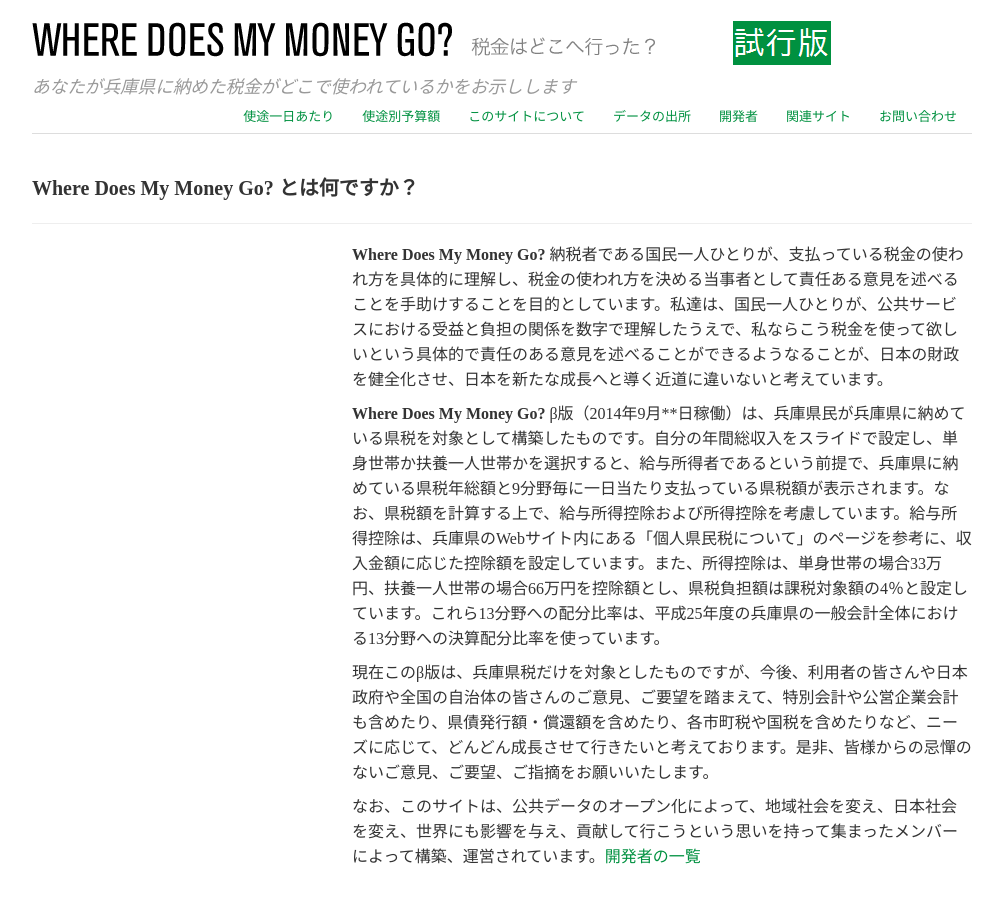
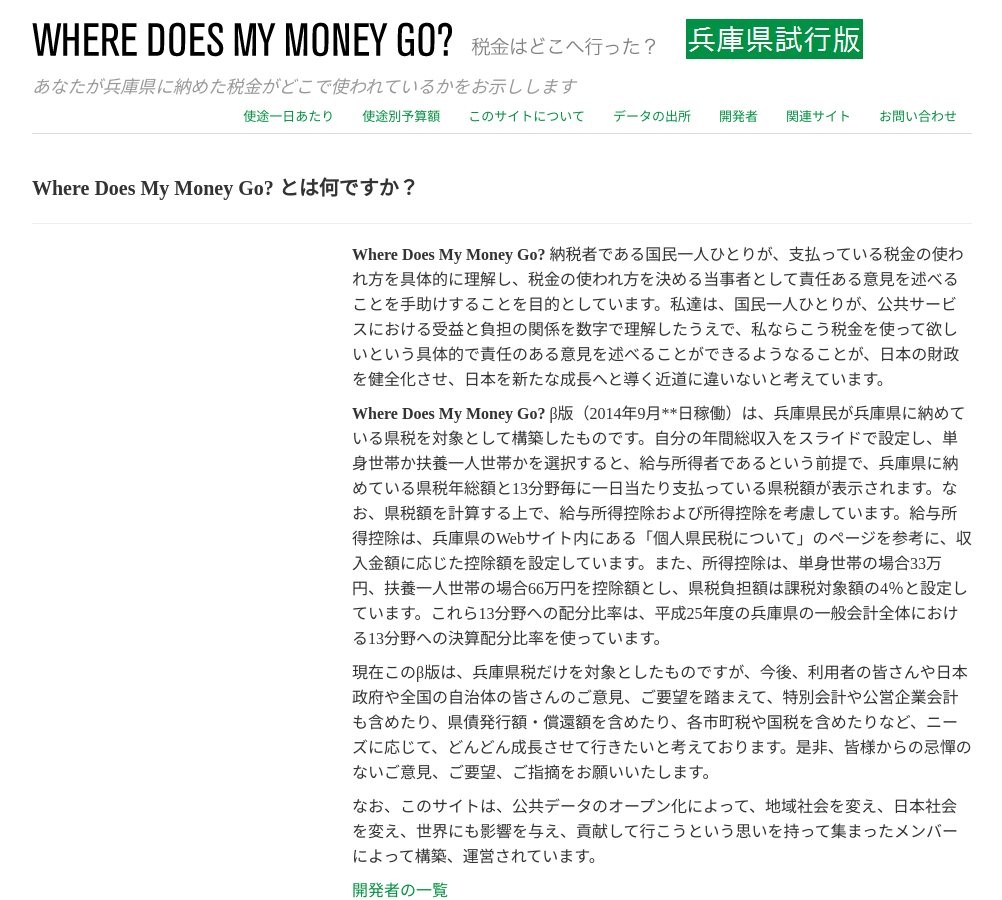
Before and after one commit to HyogoSpending/Pref-Hyogo, a Jekyll site: the page built from about.html, in a window 1280 px wide and 900 px high. Shown: the whole window, without its empty margins (138-1140 px from the left). Built offline with Jekyll 4.4.1, drawn with Linux system fonts in a browser that asks for light colours; nearby versions of some CDN libraries.

Commit message:
文言の修正

```diff
--- a/about.html
+++ b/about.html
@@ -9,11 +9,12 @@
   <div class="span8 offset4">
     <p><strong>Where Does My Money Go?</strong> 納税者である国民一人ひとりが、支払っている税金の使われ方を具体的に理解し、税金の使われ方を決める当事者として責任ある意見を述べることを手助けすることを目的としています。私達は、国民一人ひとりが、公共サービスにおける受益と負担の関係を数字で理解したうえで、私ならこう税金を使って欲しいという具体的で責任のある意見を述べることができるようなることが、日本の財政を健全化させ、日本を新たな成長へと導く近道に違いないと考えています。</p>
 
-    <p><strong>Where Does My Money Go?</strong> β版（2014年9月**日稼働）は、兵庫県民が兵庫県に納めている県税を対象として構築したものです。自分の年間総収入をスライドで設定し、単身世帯か扶養一人世帯かを選択すると、給与所得者であるという前提で、兵庫県に納めている県税年総額と9分野毎に一日当たり支払っている県税額が表示されます。なお、県税額を計算する上で、給与所得控除および所得控除を考慮しています。給与所得控除は、兵庫県のWebサイト内にある「個人県民税について」のページを参考に、収入金額に応じた控除額を設定しています。また、所得控除は、単身世帯の場合33万円、扶養一人世帯の場合66万円を控除額とし、県税負担額は課税対象額の4％と設定しています。これら13分野への配分比率は、平成25年度の兵庫県の一般会計全体における13分野への決算配分比率を使っています。</p>
+    <p><strong>Where Does My Money Go?</strong> β版（2014年9月**日稼働）は、兵庫県民が兵庫県に納めている県税を対象として構築したものです。自分の年間総収入をスライドで設定し、単身世帯か扶養一人世帯かを選択すると、給与所得者であるという前提で、兵庫県に納めている県税年総額と13分野毎に一日当たり支払っている県税額が表示されます。なお、県税額を計算する上で、給与所得控除および所得控除を考慮しています。給与所得控除は、兵庫県のWebサイト内にある「個人県民税について」のページを参考に、収入金額に応じた控除額を設定しています。また、所得控除は、単身世帯の場合33万円、扶養一人世帯の場合66万円を控除額とし、県税負担額は課税対象額の4％と設定しています。これら13分野への配分比率は、平成25年度の兵庫県の一般会計全体における13分野への決算配分比率を使っています。</p>
 
     <p>現在このβ版は、兵庫県税だけを対象としたものですが、今後、利用者の皆さんや日本政府や全国の自治体の皆さんのご意見、ご要望を踏まえて、特別会計や公営企業会計も含めたり、県債発行額・償還額を含めたり、各市町税や国税を含めたりなど、ニーズに応じて、どんどん成長させて行きたいと考えております。是非、皆様からの忌憚のないご意見、ご要望、ご指摘をお願いいたします。</p>
 
-    <p>なお、このサイトは、公共データのオープン化によって、地域社会を変え、日本社会を変え、世界にも影響を与え、貢献して行こうという思いを持って集まったメンバーによって構築、運営されています。<a href="about.html">開発者の一覧</a></p>
+    <p>なお、このサイトは、公共データのオープン化によって、地域社会を変え、日本社会を変え、世界にも影響を与え、貢献して行こうという思いを持って集まったメンバーによって構築、運営されています。</p>
+    <p><a href="about.html">開発者の一覧</a></p>
   </div>
 </div>
 
```
Also changed, not shown: sources.html (+7 -3 lines), img/testlogo.png.
